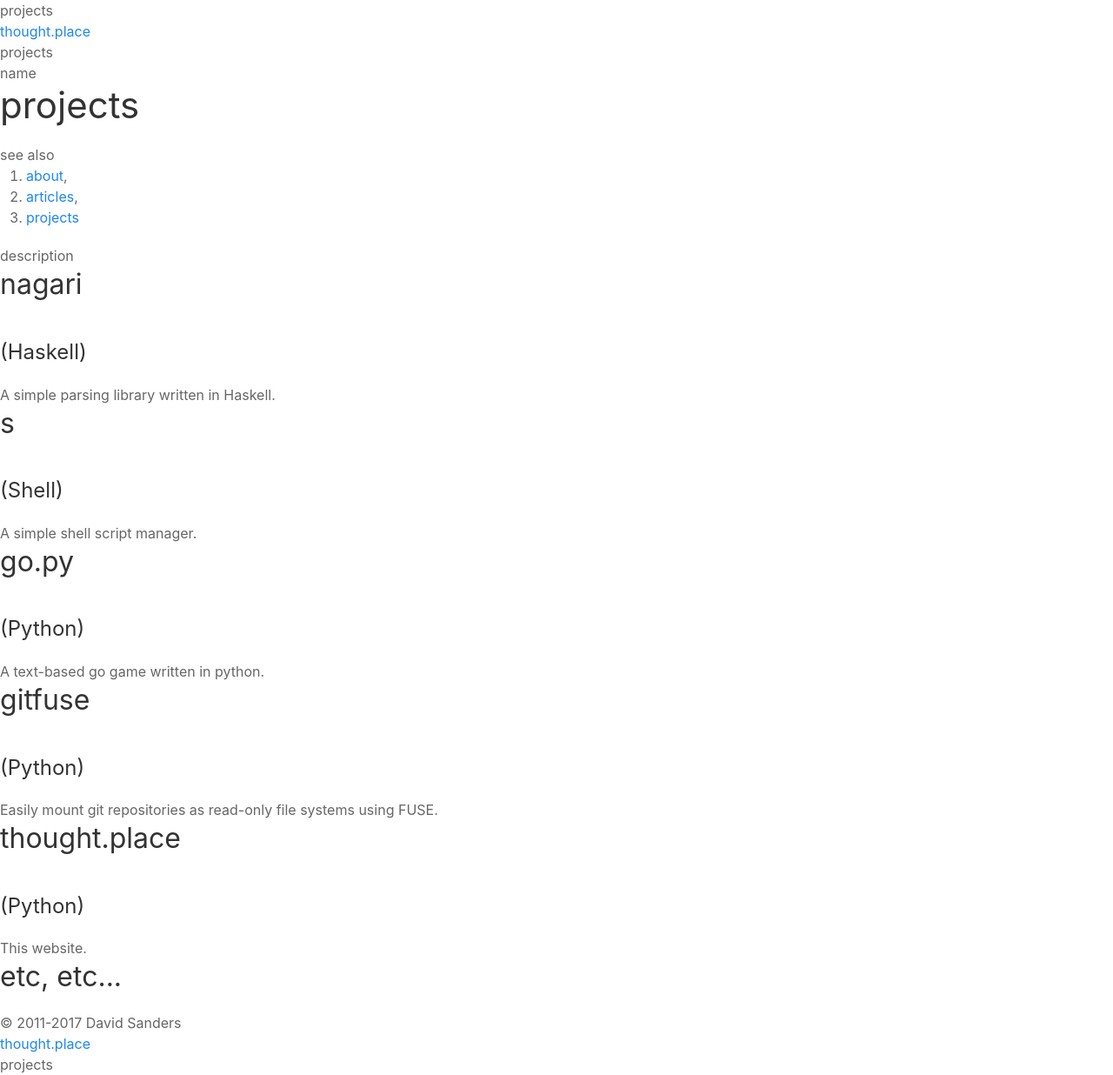
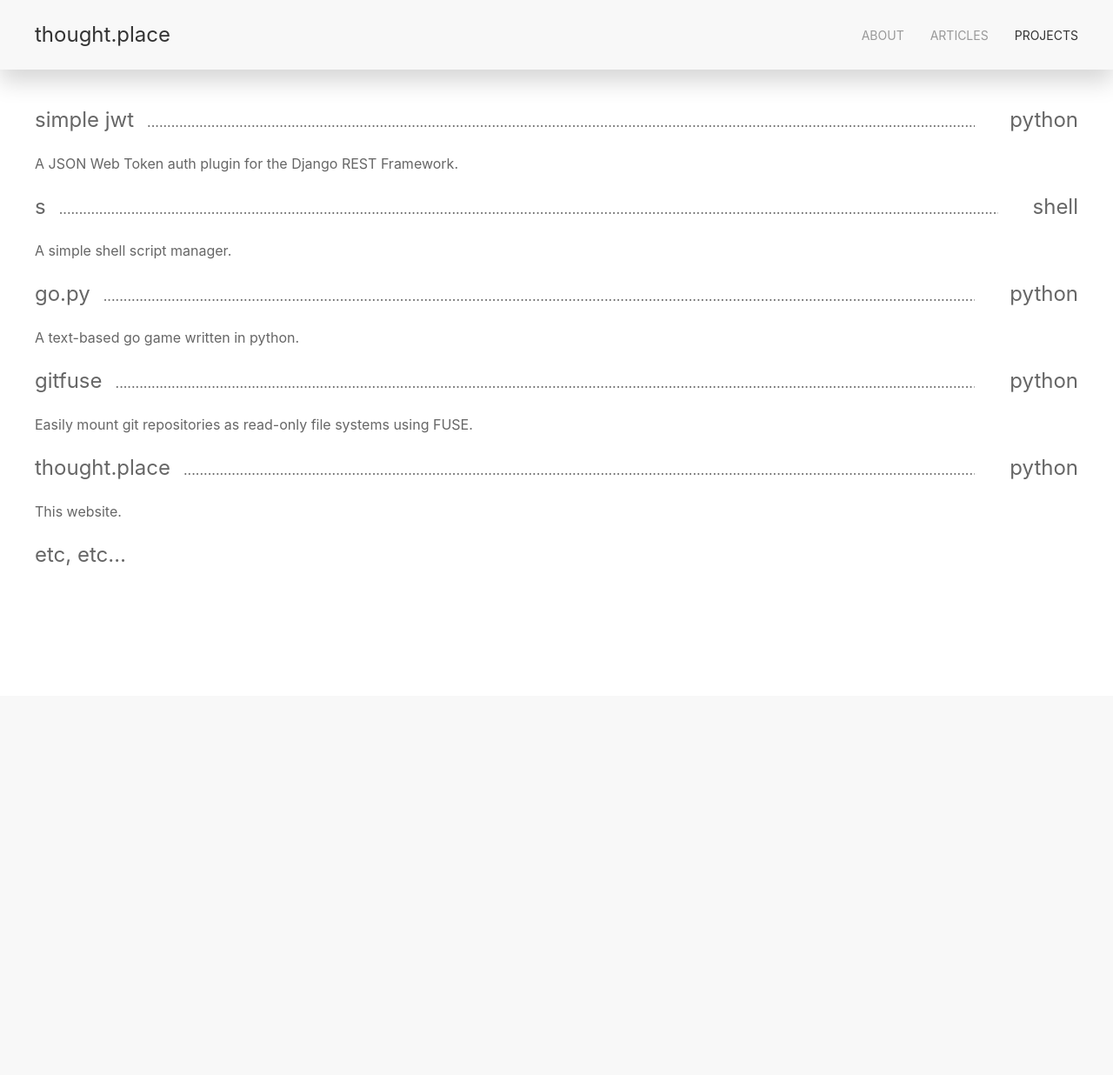
Before and after one commit to davesque/thought.place, a Django app: page /projects/ in a window 1280 px wide. Shown: the whole page at 87% size. After the commit the page ends 650 px from the top, so only its background shows below. Run offline with Django 3.2, Linux system fonts and the light colour scheme; style sheets or scripts are compiled from the project's sources; parts of the project's set-up code (start-up, migrations or seed data) failed here and were passed over; some libraries are stand-ins or nearby versions.

Commit message:
Layout updates

```diff
--- a/templates/base.html
+++ b/templates/base.html
@@ -1,14 +1,18 @@
 {% load staticfiles %}
 {% load compress %}
+
 <!DOCTYPE html>
 <html>
 <head>
-  <title>thought.place - {% block title %}{% endblock %}</title>
+  <title>thought.place</title>
 
   <meta http-equiv="Content-Type" content="text/html; charset=UTF-8"/>
   <meta name="description" content="thought.place | a blog by David Sanders">
   <meta name="keywords" content="Web Development, Software Engineering, Computer Science, Python, Haskell, Boulder, Denver, Colorado">
-  <meta name="viewport" content="width=device-width, initial-scale=1">
+
+  {#{% compress css %}#}
+  {#<link rel="stylesheet" type="text/x-scss" href="{% static 'site.scss' %}" />#}
+  {#{% endcompress %}#}
 
   <!-- UIkit CSS -->
   <link rel="stylesheet" href="https://cdnjs.cloudflare.com/ajax/libs/uikit/3.0.0-beta.25/css/uikit.min.css" />
@@ -19,51 +23,51 @@
   <!-- UIkit JS -->
   <script src="https://cdnjs.cloudflare.com/ajax/libs/uikit/3.0.0-beta.25/js/uikit.min.js"></script>
   <script src="https://cdnjs.cloudflare.com/ajax/libs/uikit/3.0.0-beta.25/js/uikit-icons.min.js"></script>
-
-  {% compress css %}
-  <link rel="stylesheet" type="text/x-scss" href="{% static 'site.scss' %}" />
-  {% endcompress %}
-
-  {% compress js %}
-  <script type="text/javascript" src="{% static 'charlesdavidsanders.js' %}"></script>
-  {% endcompress %}
 </head>
 
 <body>
-  <div class="main-container">
-    <header>
-      <div class="page-header">
-        <div class="left">{% block header-left %}{% endblock %}</div>
-        <div class="center"><a href="/">thought.place</a></div>
-        <div class="right">{% block header-right %}{% endblock %}</div>
+	<nav class="uk-navbar-container uk-padding uk-padding-remove-vertical uk-box-shadow-medium uk-box-shadow-hover-large" uk-navbar>
+		<div class="uk-navbar-left">
+      <a href="/" class="uk-navbar-item uk-logo">thought.place</a>
+		</div>
+
+		<div class="uk-navbar-right">
+      {% url 'about' as about_url %}
+      {% url 'post_list' as post_list_url %}
+      {% url 'projects' as projects_url %}
+
+			<ul class="uk-navbar-nav">
+        <li class="uk-visible@s {% if request.path == '/' %}uk-active{% endif %}"><a href="{{ about_url }}">about</a></li>
+        <li class="uk-visible@s {% if post_list_url in request.path %}uk-active{% endif %}"><a href="{{ post_list_url }}">articles</a></li>
+        <li class="uk-visible@s {% if projects_url in request.path %}uk-active{% endif %}"><a href="{{ projects_url }}">projects</a></li>
+
+        <a href="#mobile-nav" class="uk-navbar-toggle uk-hidden@s" uk-navbar-toggle-icon uk-toggle></a>
+			</ul>
+
+      <div id="mobile-nav" uk-modal="center: true">
+        <div class="uk-modal-dialog uk-modal-body">
+          <button class="uk-modal-close-default" type="button" uk-close></button>
+          <ul class="uk-nav uk-nav-primary uk-nav-center">
+            <li class="{% if request.path == '/' %}uk-active{% endif %}"><a href="{{ about_url }}">About</a></li>
+            <li class="{% if post_list_url in request.path %}uk-active{% endif %}"><a href="{{ post_list_url }}">Articles</a></li>
+            <li class="{% if projects_url in request.path %}uk-active{% endif %}"><a href="{{ projects_url }}">Projects</a></li>
+          </ul>
+        </div>
       </div>
+		</div>
+	</nav>
 
-      <div class="section-title">name</div>
-      <section><h1>{% block h1 %}{% endblock %}</h1></section>
-
-      <div class="section-title">see also</div>
-      <section>
-        <nav>
-          <ol>
-            <li class="{% block about-class %}{% endblock %}"><a href="{% url 'about' %}">about</a>,</li>
-            <li class="{% block articles-class %}{% endblock %}"><a href="{% url 'post_list' %}">articles</a>,</li>
-            <li class="{% block projects-class %}{% endblock %}"><a href="{% url 'projects' %}">projects</a></li>
-          </ol>
-        </nav>
-      </section>
-    </header>
-
-    <div class="section-title">description</div>
+  <div class="uk-container uk-padding">
     {% block content %}
-    <article>
+    <article class="uk-article">
       {% block article-content %}{% endblock %}
     </article>
     {% endblock %}
 
-    <footer>
-      <div class="left">&copy; 2011-2017 David Sanders</div>
-      <div class="center"><a href="/">thought.place</a></div>
-      <div class="right">{% block footer-right %}{% endblock %}</div>
-    </footer>
+    {#<footer>#}
+    {#  <div class="left">&copy; 2011-2017 David Sanders</div>#}
+    {#  <div class="center"><a href="/">thought.place</a></div>#}
+    {#  <div class="right">{% block footer-right %}{% endblock %}</div>#}
+    {#</footer>#}
   </div>
 </body>
--- a/templates/projects.html
+++ b/templates/projects.html
@@ -1,60 +1,52 @@
 {% extends 'base.html' %}
-
-{% block header-left %}
-{% block header-right %}
-{% block footer-right %}
-projects
-{% endblock %}
-{% endblock %}
-{% endblock %}
-
-{% block h1 %}{% block title %}projects{% endblock %}{% endblock %}
-{% block projects-class %}here{% endblock %}
 
 {% block article-content %}
 <section>
-  <hgroup>
-    <a href="https://github.com/davesque/nagari"><h2>nagari</h2> <h3>(Haskell)</h3></a>
-  </hgroup>
+  <div uk-grid>
+    <div class="uk-width-expand" uk-leader><a class="uk-text-large uk-link-text" href="https://github.com/davesque/django-rest-framework-simplejwt">simple jwt</a></div>
+    <div class="uk-text-large">python</div>
+  </div>
 
-  A simple parsing library written in Haskell.
+  <p>A JSON Web Token auth plugin for the Django REST Framework.</p>
 </section>
 
 <section>
-  <hgroup>
-    <a href="https://github.com/davesque/s"><h2>s</h2> <h3>(Shell)</h3></a>
-  </hgroup>
+  <div uk-grid>
+    <div class="uk-width-expand" uk-leader><a class="uk-text-large uk-link-text" href="https://github.com/davesque/s">s</a></div>
+    <div class="uk-text-large">shell</div>
+  </div>
 
-  A simple shell script manager.
+  <p>A simple shell script manager.</p>
 </section>
 
 <section>
-  <hgroup>
-    <a href="https://github.com/davesque/go.py"><h2>go.py</h2> <h3>(Python)</h3></a>
-  </hgroup>
+  <div uk-grid>
+    <div class="uk-width-expand" uk-leader><a class="uk-text-large uk-link-text" href="https://github.com/davesque/go.py">go.py</a></div>
+    <div class="uk-text-large">python</div>
+  </div>
 
-  A text-based go game written in python.
+  <p>A text-based go game written in python.</p>
 </section>
 
 <section>
-  <hgroup>
-    <a href="https://github.com/davesque/gitfuse"><h2>gitfuse</h2> <h3>(Python)</h3></a>
-  </hgroup>
+  <div uk-grid>
+    <div class="uk-width-expand" uk-leader><a class="uk-text-large uk-link-text" href="https://github.com/davesque/gitfuse">gitfuse</a></div>
+    <div class="uk-text-large">python</div>
+  </div>
 
-    Easily mount git repositories as read-only file systems using FUSE.
+  <p>Easily mount git repositories as read-only file systems using FUSE.</p>
 </section>
 
 <section>
-  <hgroup>
-    <a href="https://github.com/davesque/thought.place"><h2>thought.place</h2> <h3>(Python)</h3></a>
-  </hgroup>
+  <div uk-grid>
+    <div class="uk-width-expand" uk-leader><a class="uk-text-large uk-link-text" href="https://github.com/davesque/thought.place">thought.place</a></div>
+    <div class="uk-text-large">python</div>
+  </div>
 
-    This website.
+  <p>This website.</p>
 </section>
 
 <section>
-  <hgroup>
-    <a href="https://github.com/davesque"><h2>etc, etc...</h2></a>
-  </hgroup>
+  <a class="uk-text-large uk-link-text" href="https://github.com/davesque">etc, etc&hellip;</a>
 </section>
 {% endblock %}
```
Also changed, not shown: templates/404.html (+4 -12 lines), templates/500.html (+4 -12 lines), templates/about.html (+2 -28 lines), templates/posts/index.html (+2 -14 lines), templates/posts/post.html (+5 -20 lines).
